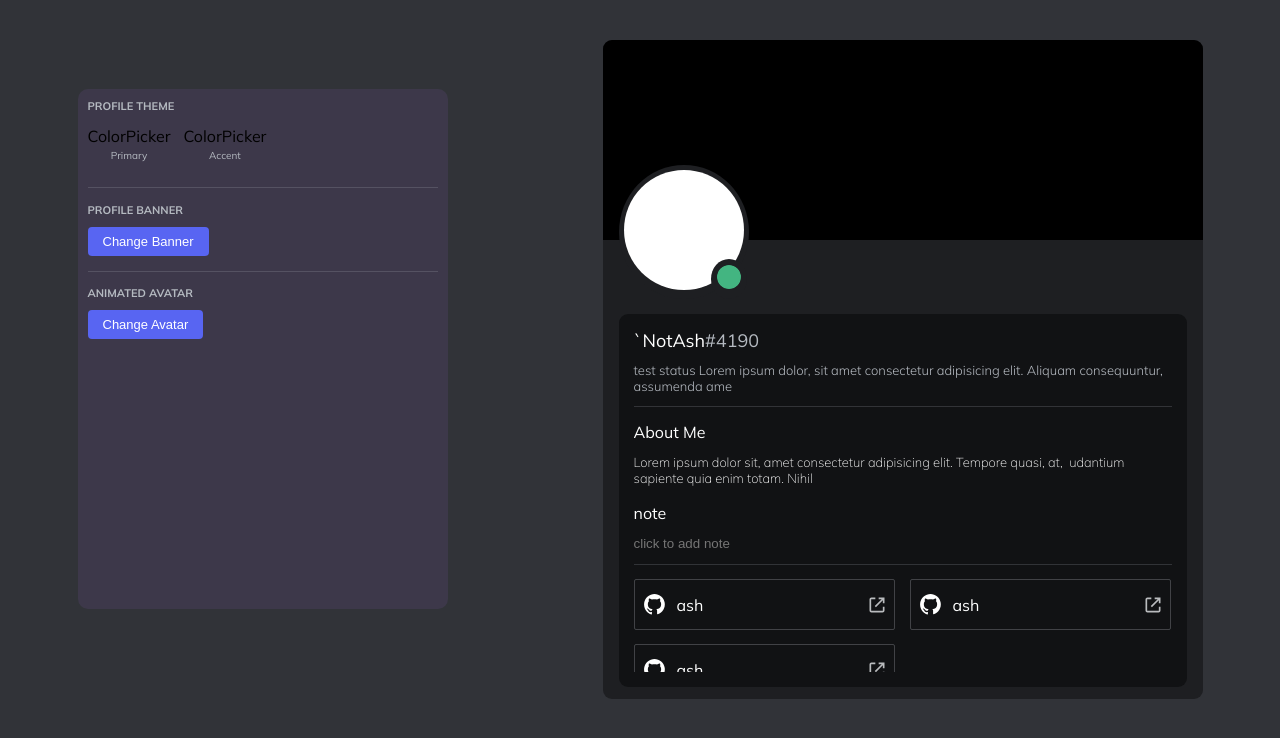
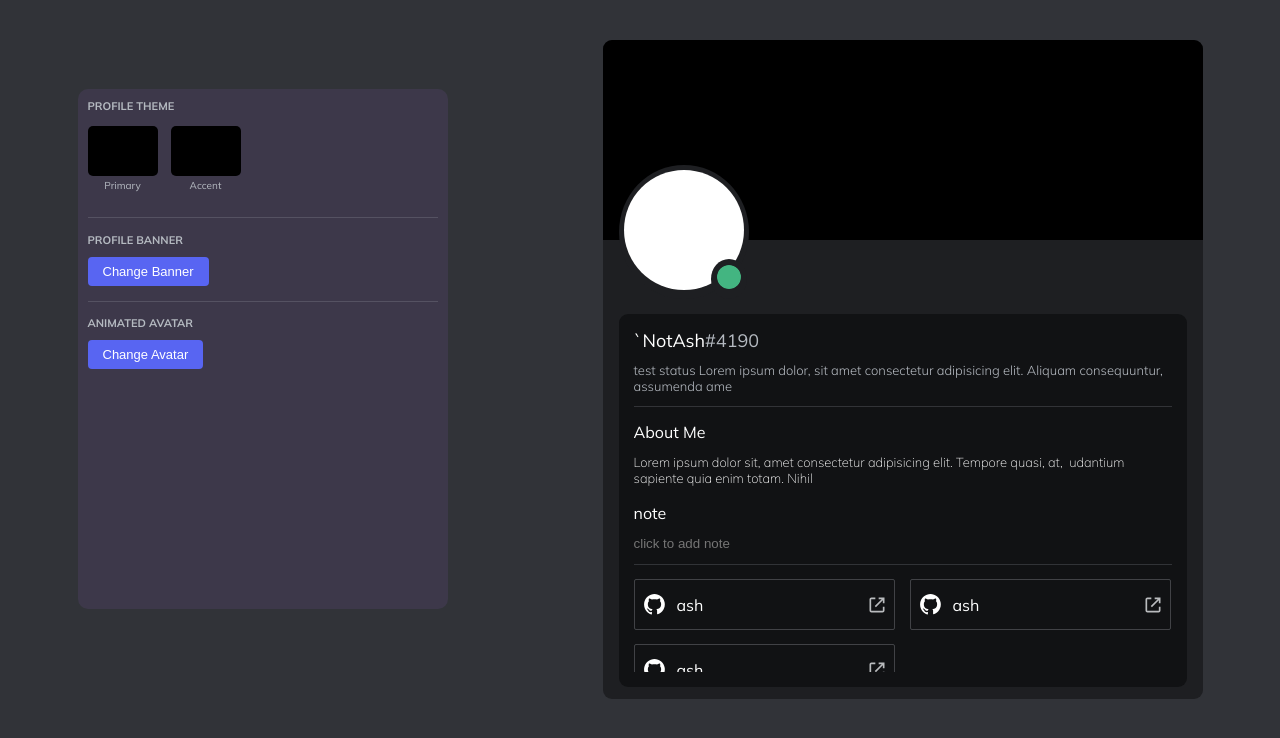
Before and after one commit to itz-ash/profile-maker, a React (Vite) app: page / in a window 1280 px wide. Shown: the top 738 px of the page. Built offline with nearby package versions, Linux system fonts and the light colour scheme.

Commit message:
added color picker component

```diff
--- a/src/components/ColorPicker.tsx
+++ b/src/components/ColorPicker.tsx
@@ -1,7 +1,56 @@
-import React from "react";
+import React, { useState, useEffect } from "react";
+import { ChromePicker } from "react-color";
 
-const ColorPicker = () => {
-  return <div>ColorPicker</div>;
+const ColorPicker = ({ handleOutsideClick }: any) => {
+  const [color, setColor] = useState("#000000");
+  const [showColorPicker, setShowColorPicker] = useState(false);
+
+  const handleClick = () => {
+    setShowColorPicker(!showColorPicker);
+  };
+
+  const handleChange = (updatedColor: any) => {
+    setColor(updatedColor.hex);
+  };
+
+  useEffect(() => {
+    const handleClickOutside = (event: any) => {
+      if (showColorPicker && !event.target.closest(".colorPickerButton")) {
+        setShowColorPicker(false);
+        handleOutsideClick(); // Call the callback passed as prop
+      }
+    };
+
+    document.addEventListener("click", handleClickOutside);
+
+    const handleKeyDown = (event: any) => {
+      if (event.key === "Escape") {
+        setShowColorPicker(false);
+        handleOutsideClick(); // Call the callback passed as prop
+      }
+    };
+
+    document.addEventListener("keydown", handleKeyDown);
+
+    return () => {
+      document.removeEventListener("click", handleClickOutside);
+      document.removeEventListener("keydown", handleKeyDown);
+    };
+  }, [showColorPicker, handleOutsideClick]);
+
+  return (
+    <div>
+      <button
+        className="colorPickerButton"
+        style={{ backgroundColor: color }}
+        onClick={handleClick}
+      ></button>
+
+      {showColorPicker && (
+        <ChromePicker color={color} onChange={handleChange} />
+      )}
+    </div>
+  );
 };
 
 export default ColorPicker;
--- /dev/null
+++ b/src/styles/_formColorPicker.scss
@@ -0,0 +1,51 @@
+.chrome-picker {
+  border-radius: 10px !important;
+  background-color: $color-grey-1 !important;
+  position: fixed !important;
+}
+
+label {
+  font-family: "Mulish", "Open Sans", sans-serif !important;
+  font-weight: 600 !important;
+}
+
+.flexbox-fix + div div svg {
+  background-color: $color-grey-4 !important;
+}
+
+#rc-editable-input-2 {
+  border-radius: 4px !important;
+  // background-color: aqua !important;
+}
+
+#rc-editable-input-16 {
+  border-radius: 4px !important;
+}
+
+#rc-editable-input-18 {
+  border-radius: 4px !important;
+}
+
+#rc-editable-input-20 {
+  border-radius: 4px !important;
+}
+
+#rc-editable-input-22 {
+  border-radius: 4px !important;
+}
+
+#rc-editable-input-24 {
+  border-radius: 4px !important;
+}
+
+#rc-editable-input-26 {
+  border-radius: 4px !important;
+}
+
+.colorPickerButton {
+  width: 70px;
+  height: 50px;
+  border: none;
+  border-radius: 5px;
+  display: block;
+}
```
